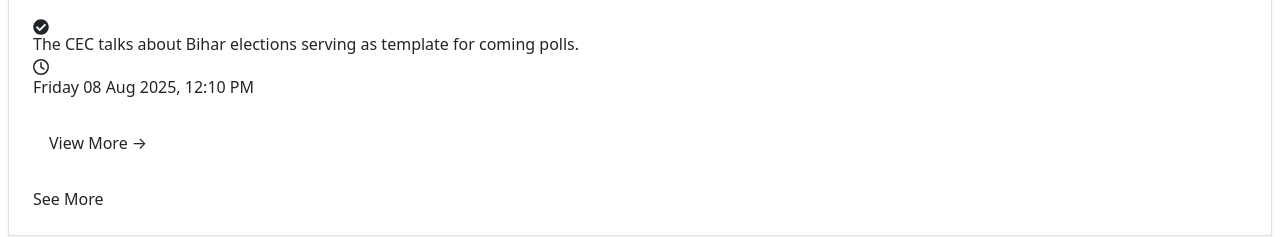
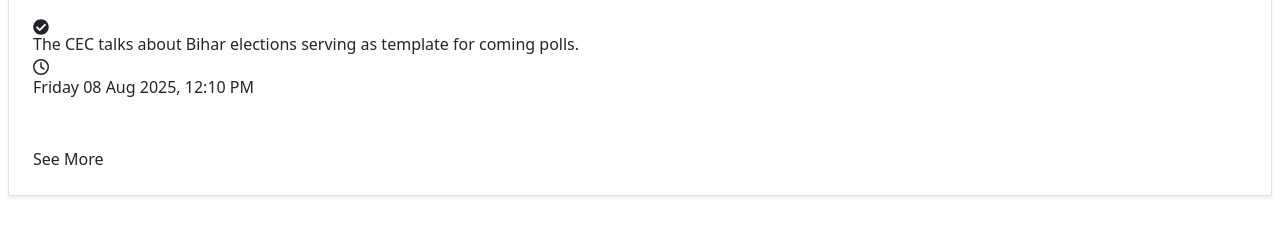
Before and after one commit to rajprashant3302/Election-Commision, a React (Vite) app in the folder frontend/: page / in a window 1280 px wide. Shown: the part 5960-6197 px from the top of the page. Built offline with nearby package versions, Linux system fonts and the light colour scheme.

Commit message:
Removed view more

```diff
--- a/frontend/src/pages/CurrentIssues.jsx
+++ b/frontend/src/pages/CurrentIssues.jsx
@@ -88,12 +88,12 @@ export default function UpdatesList() {
         </Link>
       ))}
 
-      {/* View More Button */}
+      {/* View More Button
       <div className="flex justify-end">
         <button className="text-blue-600 hover:bg-[#003366] hover:text-white px-3 py-2 rounded-lg flex items-center gap-1">
           View More →
         </button>
-      </div>
+      </div> */}
     </div>
   );
 }
--- a/frontend/src/pages/ElectionStories.jsx
+++ b/frontend/src/pages/ElectionStories.jsx
@@ -50,12 +50,12 @@ return (
         </div>
       </Link>
     ))}
-    {/* View More Button */}
+    {/* View More Button
     <div className="flex justify-end">
       <button className="text-blue-600 hover:bg-[#003366] hover:text-white px-3 py-2 rounded-lg flex items-center gap-1">
         View More →
       </button>
-    </div>
+    </div> */}
   </div>
 );
 }
--- a/frontend/src/pages/FAQs.jsx
+++ b/frontend/src/pages/FAQs.jsx
@@ -50,12 +50,12 @@ return (
         </div>
       </Link>
     ))}
-    {/* View More Button */}
+    {/* View More Button
     <div className="flex justify-end">
       <button className="text-blue-600 hover:bg-[#003366] hover:text-white px-3 py-2 rounded-lg flex items-center gap-1">
         View More →
       </button>
-    </div>
+    </div> */}
   </div>);
 }
 
--- a/frontend/src/pages/Instructions.jsx
+++ b/frontend/src/pages/Instructions.jsx
@@ -50,12 +50,12 @@ return (
         </div>
       </Link>
     ))}
-    {/* View More Button */}
+    {/* View More Button
     <div className="flex justify-end">
       <button className="text-blue-600 hover:bg-[#003366] hover:text-white px-3 py-2 rounded-lg flex items-center gap-1">
         View More →
       </button>
-    </div>
+    </div> */}
   </div>);
 }
 
--- a/frontend/src/pages/LatestNews.jsx
+++ b/frontend/src/pages/LatestNews.jsx
@@ -51,12 +51,12 @@ const LatestNews = () => {
                         </div>
                     </Link>
                 ))}
-                {/* View More Button */}
-                <div className="flex justify-end">
+
+                {/* <div className="flex justify-end">
                     <button className="text-blue-600 hover:bg-[#003366] hover:text-white px-3 py-2 rounded-lg flex items-center gap-1">
                         View More →
                     </button>
-                </div>
+                </div> */}
             </div>
         );
 
--- a/frontend/src/pages/PressReleases.jsx
+++ b/frontend/src/pages/PressReleases.jsx
@@ -49,12 +49,12 @@ return (
         </div>
       </Link>
     ))}
-    {/* View More Button */}
+    {/* View More Button
     <div className="flex justify-end">
       <button className="text-blue-600 hover:bg-[#003366] hover:text-white px-3 py-2 rounded-lg flex items-center gap-1">
         View More →
       </button>
-    </div>
+    </div> */}
   </div>
 );
 }
--- a/frontend/src/pages/TenderVacancies.jsx
+++ b/frontend/src/pages/TenderVacancies.jsx
@@ -35,12 +35,12 @@ return (
         </div>
       </Link>
     ))}
-    {/* View More Button */}
+    {/* View More Button
     <div className="flex justify-end">
       <button className="text-blue-600 hover:bg-[#003366] hover:text-white px-3 py-2 rounded-lg flex items-center gap-1">
         View More →
       </button>
-    </div>
+    </div> */}
   </div>
 );
 }
```
